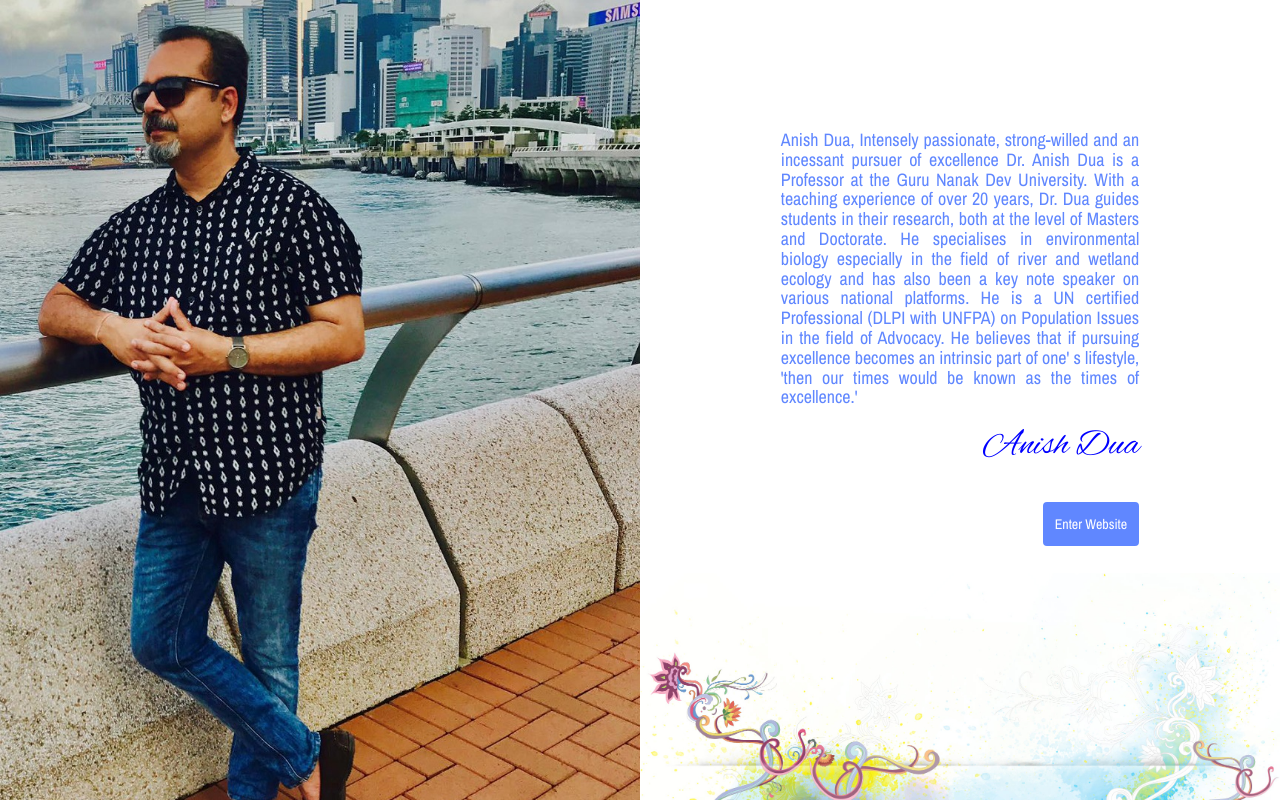
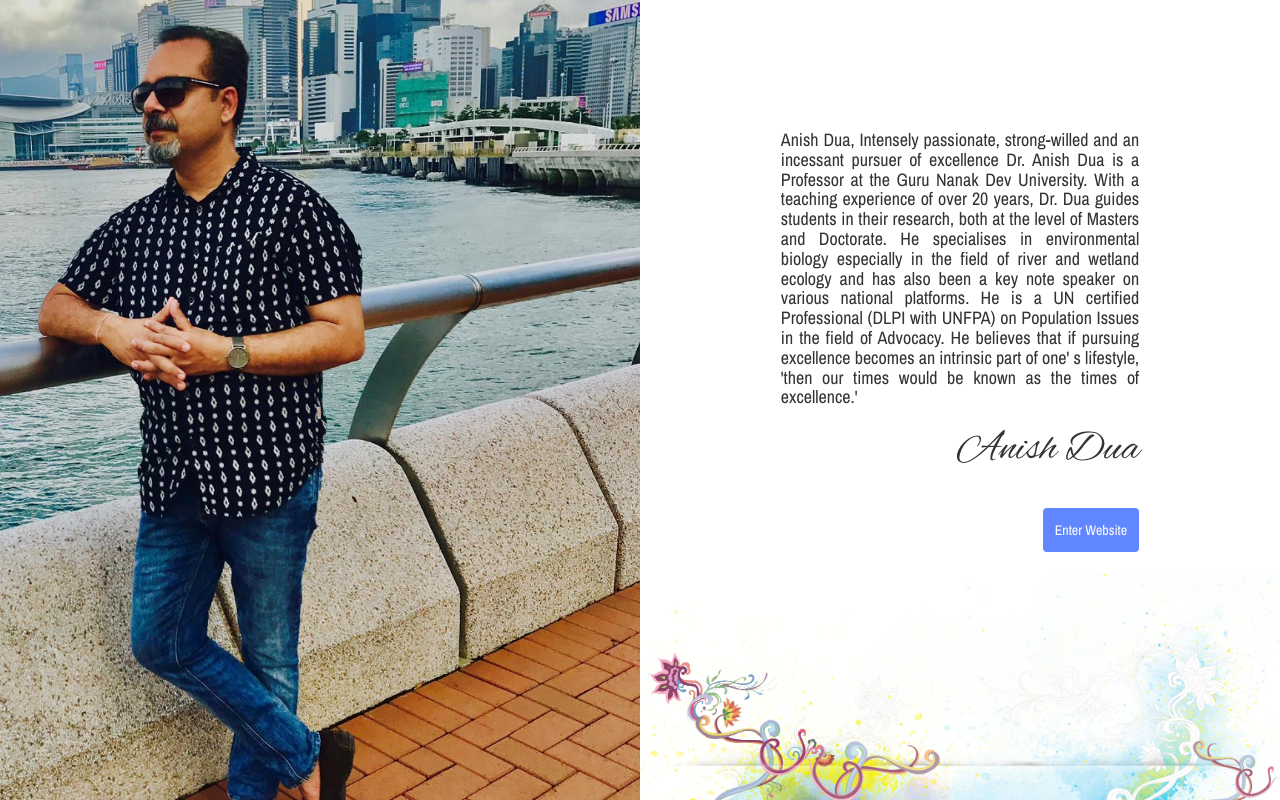
Before and after one commit to ambientetechnologies/Anish-Dua2, a plain HTML site: page index.html in a window 1280 px wide. Drawn offline with nearby package versions, Linux system fonts and the light colour scheme; a web font is replaced by a local one.

Commit message:
Little font modifications needed

```diff
--- a/main.css
+++ b/main.css
@@ -34,14 +34,14 @@
 	position:relative;
 	background-image:url("wall-bg.jpg");
 	background-size:contain;
-	 background-position:bottom;
+	background-position:bottom;
 	background-repeat:no-repeat;
 	height:100vh;
 
 }
 
 .text{
-	color:#6087FF;
+	/* color:#6087FF; */
 	font-family: 'Archivo Narrow', sans-serif;
 	position:absolute;
 	top:15%;
@@ -52,10 +52,14 @@
 
 
 .signature{
-	color:blue;
+	/* color:blue; */
 	font-family:alex_brushregular;
 	right:15%;
 	text-align:right;
+}
+.signature h1{
+	font-size: 42px;
+
 }
 .btn {
 	color:white;
```
